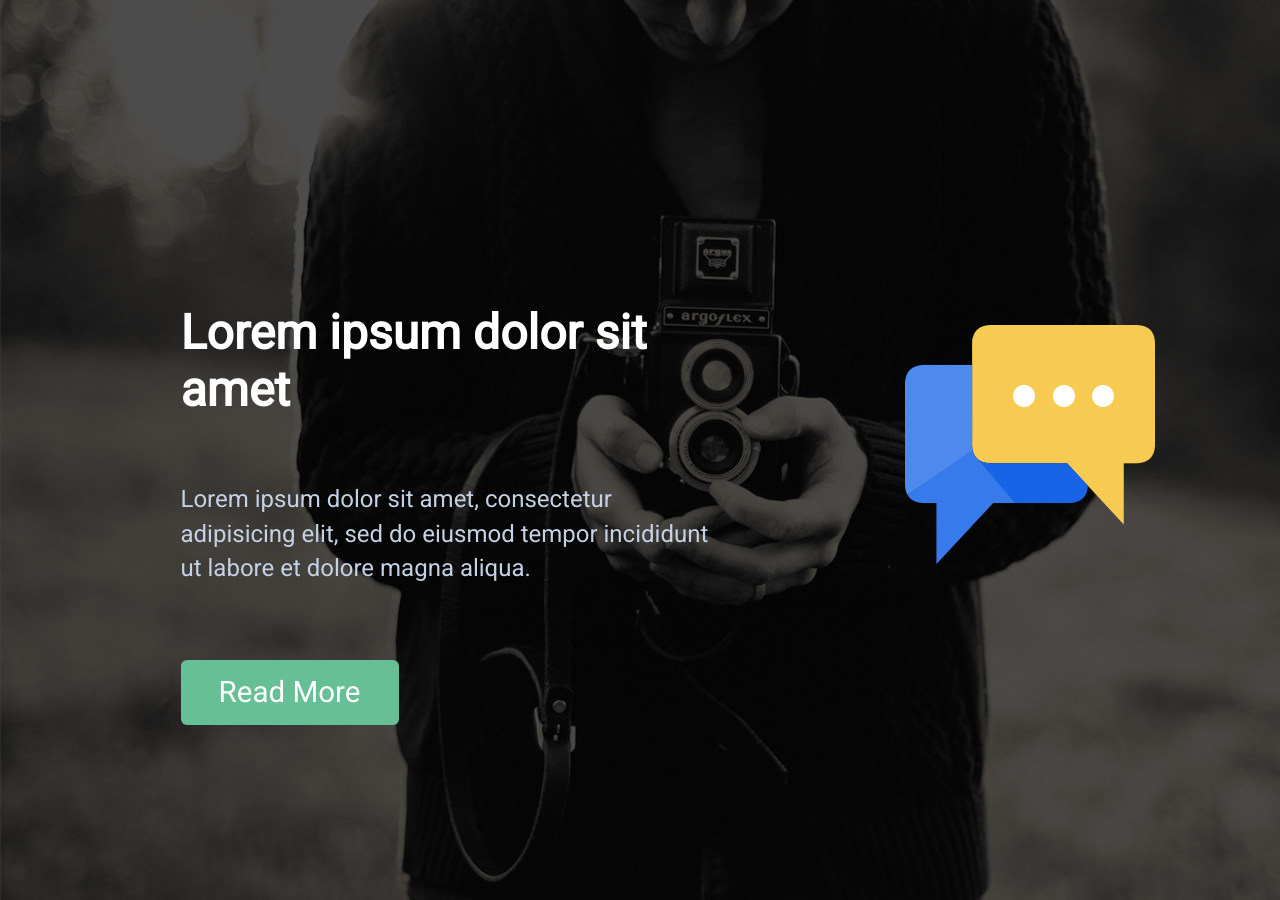
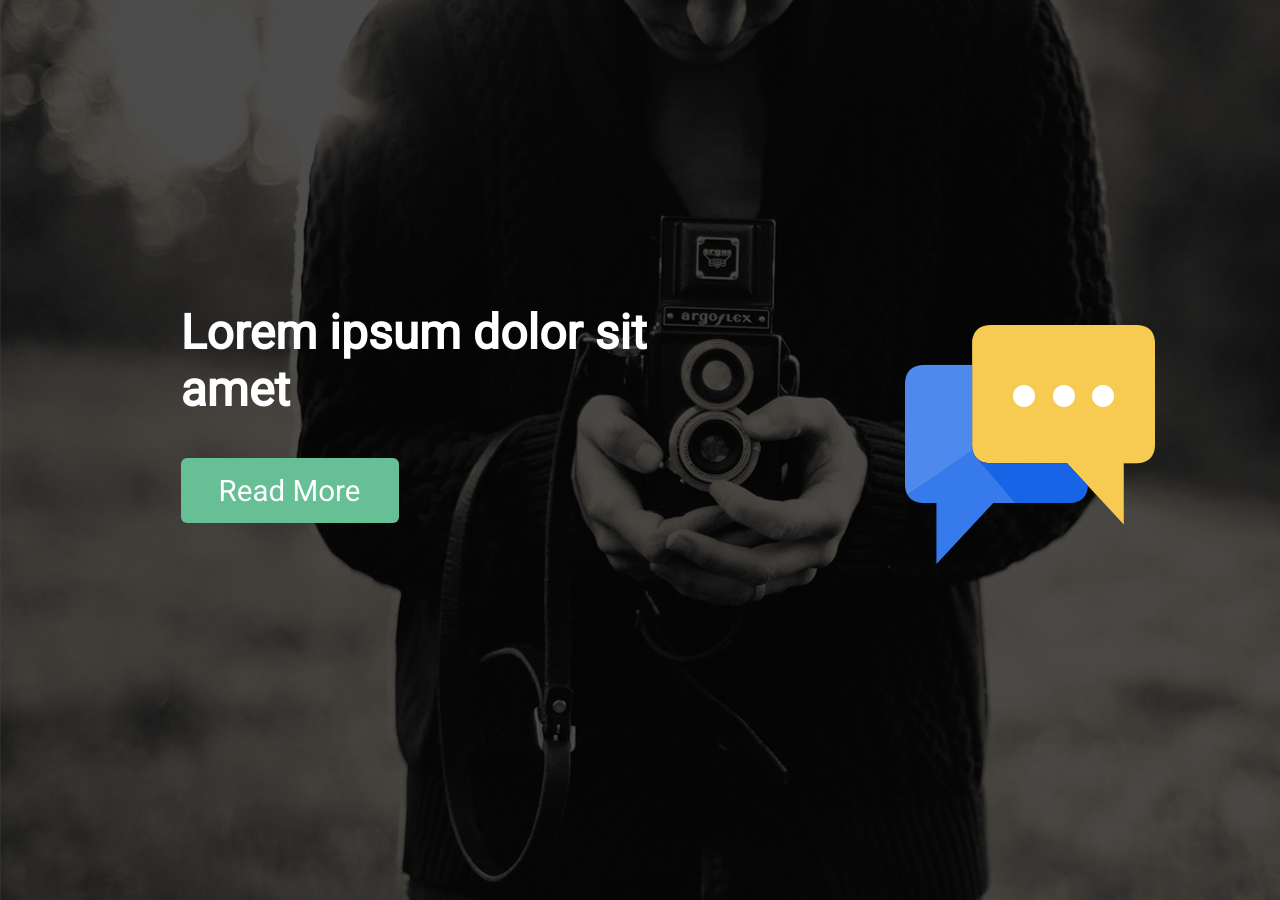
Before and after one commit to Tempesto/powertest, a plain HTML site: page index.html in a window 1280 px wide. Shown: the top 900 px of the page. Drawn offline with Linux system fonts and the light colour scheme.

Commit message:
delete teg p

```diff
--- a/index.html
+++ b/index.html
@@ -16,9 +16,6 @@
             <div class="wrapperCenter">
                 <div class="text">
                     <h1>Lorem ipsum dolor sit amet</h1>
-                    <p>Lorem ipsum dolor sit amet, consectetur adipisicing elit, sed do eiusmod tempor incididunt ut
-                        labore et
-                        dolore magna aliqua. </p>
                     <div class="btn" type='button'>
                        <a href="#"> Read More</a>
                     </div>
```
